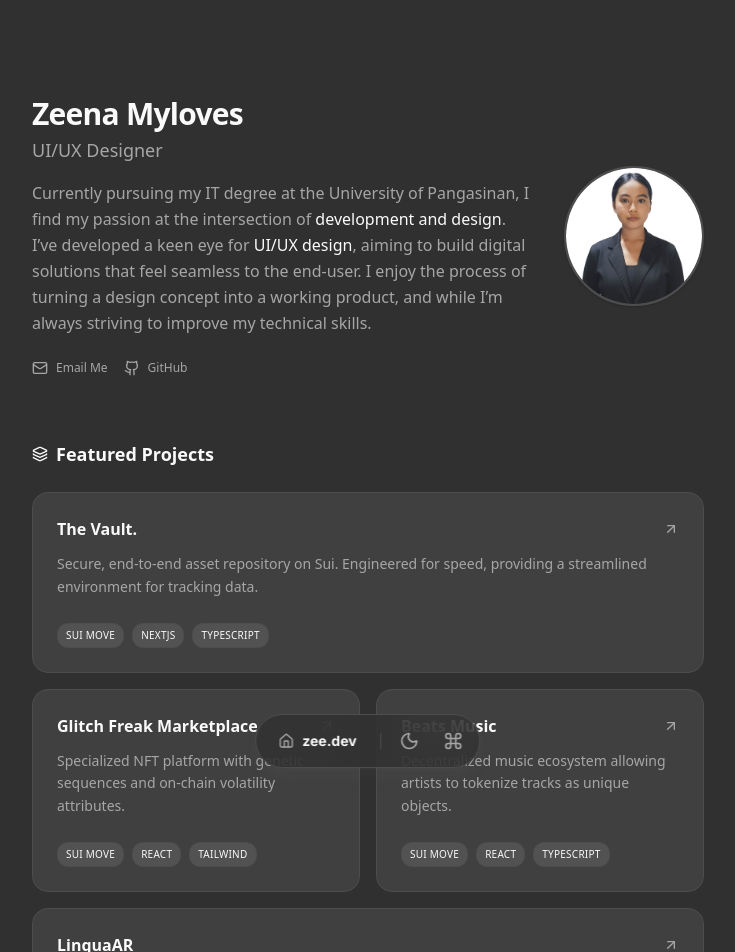
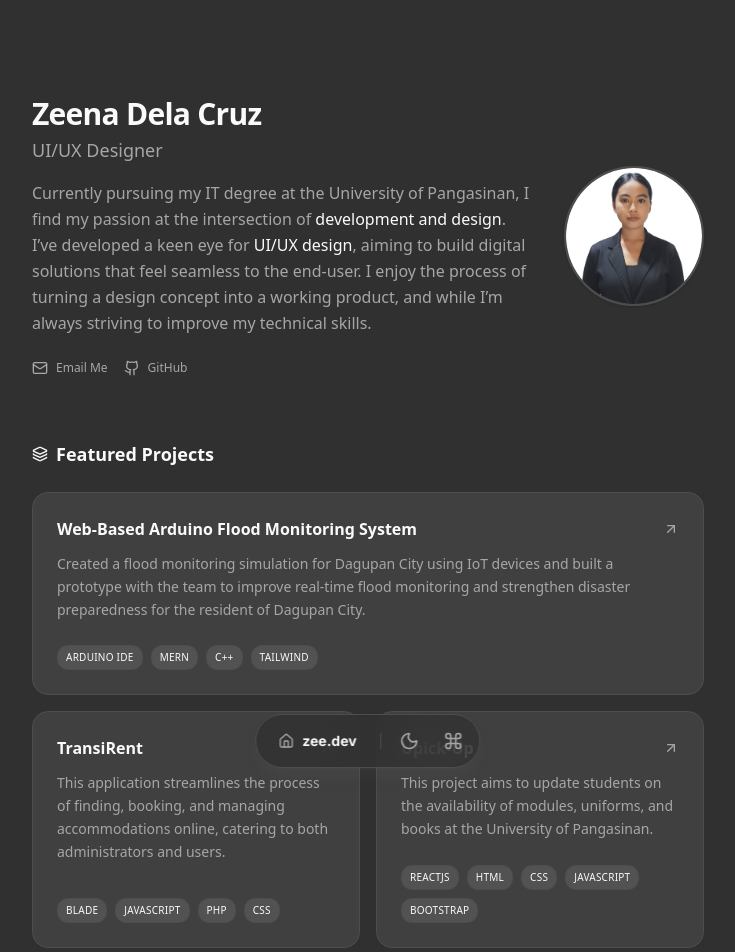
Before and after one commit to zeendc/zeena.herself, a Next.js app: page / in a window 1280 px wide. Shown: the top 952 px of the page, without its empty margins (272-1007 px from the left). Built offline with nearby package versions, Linux system fonts and the light colour scheme.

Commit message:
modify projects

```diff
--- a/src/app/page.tsx
+++ b/src/app/page.tsx
@@ -7,31 +7,31 @@ import { ArrowUpRight, Github, Mail, Layers, GraduationCap, Code2 } from "lucide
 // Updated Data
 const PROJECTS = [
   {
-    title: "The Vault.",
-    description: "Secure, end-to-end asset repository on Sui. Engineered for speed, providing a streamlined environment for tracking data.",
-    tech: ["Sui Move", "NextJS", "TypeScript"],
-    link: "",
+    title: "Web-Based Arduino Flood Monitoring System",
+    description: "Created a flood monitoring simulation for Dagupan City using IoT devices and built a prototype with the team to improve real-time flood monitoring and strengthen disaster preparedness for the resident of Dagupan City. ",
+    tech: ["Arduino IDE","Mern", "C++", "Tailwind"],
+    link: "https://github.com/Hyudz/RTN-Flood-Monitoring-System",
     featured: true, // Takes up 2 columns
   },
   {
-    title: "Glitch Freak Marketplace",
-    description: "Specialized NFT platform with genetic sequences and on-chain volatility attributes.",
-    tech: ["Sui Move", "React", "Tailwind"],
-    link: "",
+    title: "TransiRent",
+    description: "This application streamlines the process of finding, booking, and managing accommodations online, catering to both administrators and users. ",
+    tech: ["Blade", "JavaScript", "PHP", "Css"],
+    link: "https://github.com/zeendc",
     featured: false,
   },
   {
-    title: "Beats Music",
-    description: "Decentralized music ecosystem allowing artists to tokenize tracks as unique objects.",
-    tech: ["Sui Move", "React", "TypeScript"],
-    link: "",
+    title: "Upick-Up",
+    description: "This project aims to update students on the availability of modules, uniforms, and books at the University of Pangasinan. ",
+    tech: ["ReactJS", "HTML", "CSS", "JavaScript", "Bootstrap"],
+    link: "https://github.com/jairasolis/U-Pick-Up-Website",
     featured: false,
   },
   {
-    title: "LinguaAR",
-    description: "AR-based learning platform for Filipino Sign Language with real-time recognition.",
-    tech: ["Flutter", "ML", "Python"],
-    link: "",
+    title: "Service-U",
+    description: "Is a user-friendly Android app connecting users with trusted service providers for various home services, simplifying the process of managing home services and enhancing the overall experience.",
+    tech: ["Kotlin"],
+    link: "https://github.com/vllnvmonik/Serviceu",
     featured: true, // Takes up 2 columns
   },
 ];
@@ -47,7 +47,7 @@ export default function Home() {
           <div className="space-y-4 max-w-lg">
             <div>
               <h1 className="text-3xl font-bold tracking-tight text-foreground">
-                Zeena Myloves
+                Zeena Dela Cruz
               </h1>
               <p className="text-lg text-muted-foreground mt-1 font-medium">
                 UI/UX Designer
```
